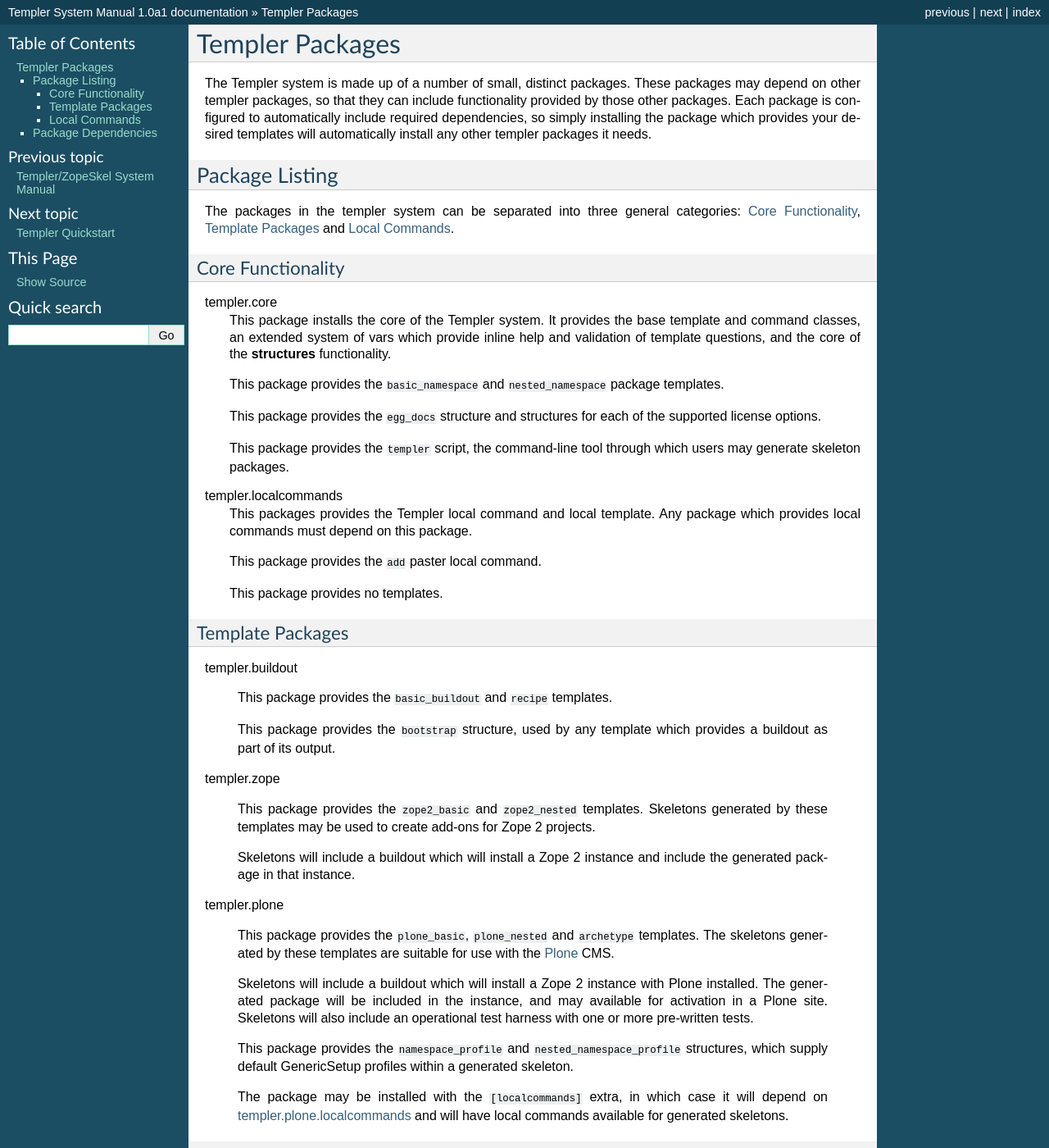
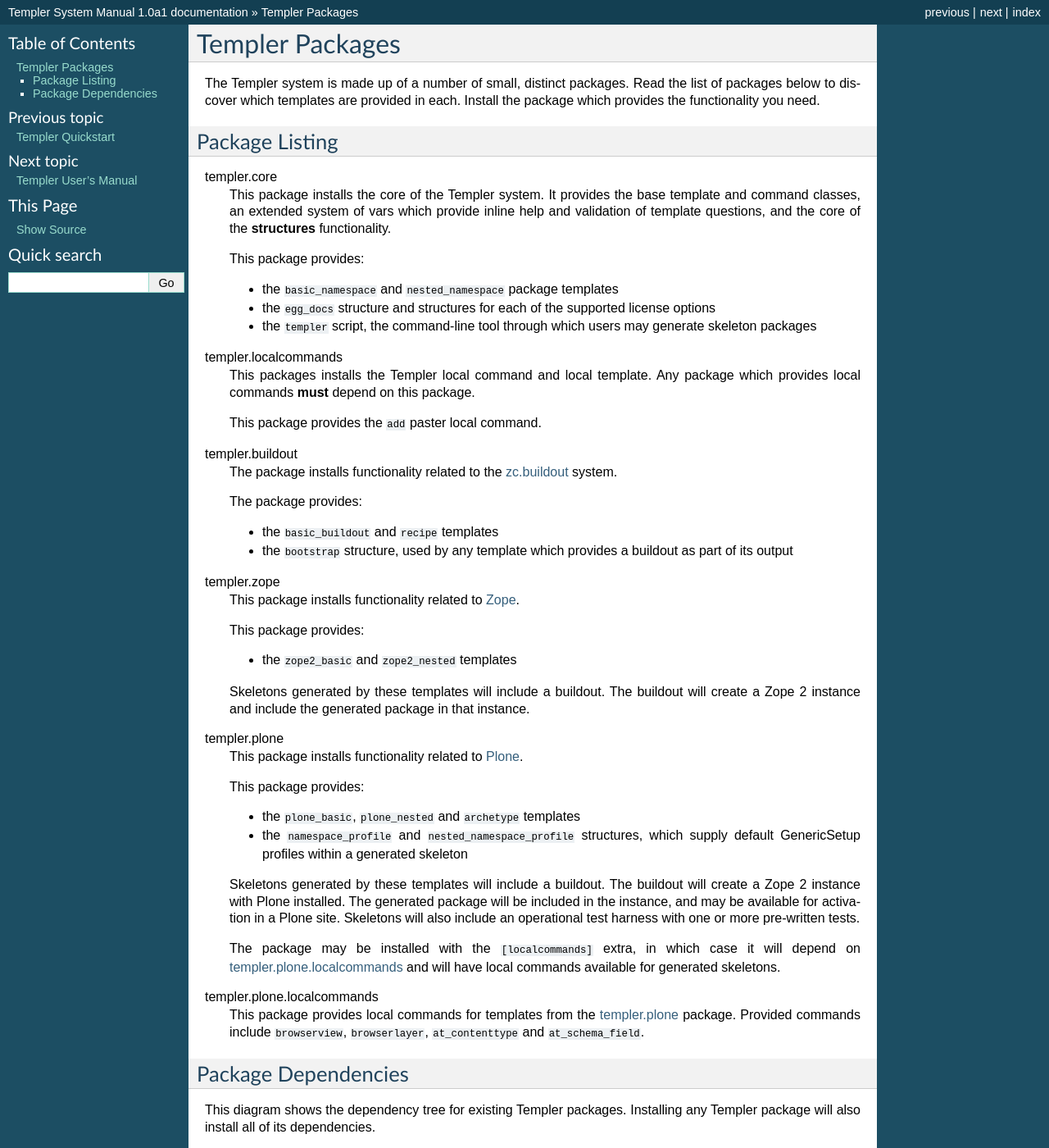
Before and after one commit to cewing/templer.manual, a Sphinx documentation site: the page built from source/packages.rst, in a window 1280 px wide and 1400 px high. Shown: the whole window at 82% size. Built offline with Sphinx 7.4.7, drawn with Linux system fonts in a browser that asks for light colours; pages that are not in the unit, such as notebooks, are missing from menus.

```diff
--- a/source/information/index.rst
+++ b/source/information/index.rst
@@ -5,6 +5,7 @@ Templer Information
 .. toctree::
     :maxdepth: 2
 
+    glossary
     philosophy
     history
     future
--- a/source/packages.rst
+++ b/source/packages.rst
@@ -2,23 +2,14 @@
 Templer Packages
 ================
 
-The Templer system is made up of a number of small, distinct packages. These
-packages may depend on other templer packages, so that they can include
-functionality provided by those other packages. Each package is configured to
-automatically include required dependencies, so simply installing the package
-which provides your desired templates will automatically install any other
-templer packages it needs.
+The Templer system is made up of a number of small, distinct packages. Read
+the list of packages below to discover which templates are provided in each.
+Install the package which provides the functionality you need.
 
 Package Listing
 ===============
 
-The packages in the templer system can be separated into three general
-categories: `Core Functionality`_, `Template Packages`_ and `Local Commands`_.
-
-.. _Core Functionality:
-
-Core Functionality
-------------------
+.. _templer.core:
 
 templer.core
     This package installs the core of the Templer system. It provides the base
@@ -26,75 +17,72 @@ templer.core
     inline help and validation of template questions, and the core of the
     **structures** functionality.
 
-    This package provides the ``basic_namespace`` and ``nested_namespace``
-    package templates.
+    This package provides:
 
-    This package provides the ``egg_docs`` structure and structures for each
-    of the supported license options.
+    * the ``basic_namespace`` and ``nested_namespace`` package templates
+    * the ``egg_docs`` structure and structures for each of the supported
+      license options
+    * the ``templer`` script, the command-line tool through which users may
+      generate skeleton packages
 
-    This package provides the ``templer`` script, the command-line tool through
-    which users may generate skeleton packages.
+.. _templer.localcommands:
 
 templer.localcommands
-    This packages provides the Templer local command and local template. Any
-    package which provides local commands must depend on this package.
+    This packages installs the Templer local command and local template. Any
+    package which provides local commands **must** depend on this package.
 
     This package provides the ``add`` paster local command.
 
-    This package provides no templates.
-
-.. _Template Packages:
-
-Template Packages
------------------
+.. _templer.buildout:
 
 templer.buildout
+    The package installs functionality related to the zc.buildout_ system.
 
-    This package provides the ``basic_buildout`` and ``recipe`` templates.
+    The package provides:
 
-    This package provides the ``bootstrap`` structure, used by any template
-    which provides a buildout as part of its output.
+    * the ``basic_buildout`` and ``recipe`` templates
+    * the ``bootstrap`` structure, used by any template which provides a
+      buildout as part of its output
+
+.. _templer.zope:
 
 templer.zope
+    This package installs functionality related to Zope_.
 
-    This package provides the ``zope2_basic`` and ``zope2_nested`` templates.
-    Skeletons generated by these templates may be used to create add-ons for
-    Zope 2 projects.
+    This package provides:
 
-    Skeletons will include a buildout which will install a Zope 2 instance
-    and include the generated package in that instance.
+    * the ``zope2_basic`` and ``zope2_nested`` templates
+
+    Skeletons generated by these templates will include a buildout. The
+    buildout will create a Zope 2 instance and include the generated package
+    in that instance.
 
 .. _templer.plone:
 
 templer.plone
+    This package installs functionality related to Plone_.
 
-    This package provides the ``plone_basic``, ``plone_nested`` and
-    ``archetype`` templates. The skeletons generated by these templates are
-    suitable for use with the Plone_ CMS.
+    This package provides:
 
-    Skeletons will include a buildout which will install a Zope 2 instance
-    with Plone installed. The generated package will be included in the
-    instance, and may available for activation in a Plone site. Skeletons will
-    also include an operational test harness with one or more pre-written
-    tests.
+    * the ``plone_basic``, ``plone_nested`` and ``archetype`` templates
+    * the ``namespace_profile`` and ``nested_namespace_profile`` structures,
+      which supply default GenericSetup profiles within a generated skeleton
 
-    This package provides the ``namespace_profile`` and
-    ``nested_namespace_profile`` structures, which supply default GenericSetup
-    profiles within a generated skeleton.
+    Skeletons generated by these templates will include a buildout. The
+    buildout will create a Zope 2 instance with Plone installed. The generated
+    package will be included in the instance, and may be available for
+    activation in a Plone site. Skeletons will also include an operational
+    test harness with one or more pre-written tests.
+
+    .. _templer.plone.installlocalcommands:
 
     The package may be installed with the ``[localcommands]`` extra, in which
     case it will depend on templer.plone.localcommands_ and will have
     local commands available for generated skeletons.
 
-.. _Local Commands:
-
-Local Commands
---------------
-
 .. _templer.plone.localcommands:
 
 templer.plone.localcommands
-
     This package provides local commands for templates from the templer.plone_
     package. Provided commands include ``browserview``, ``browserlayer``,
     ``at_contenttype`` and ``at_schema_field``.
@@ -120,3 +108,7 @@ Installing any Templer package will also install all of its dependencies.
 
 
 .. _Plone: http://plone.org/
+.. _ZopeSkel: http://pypi.python.org/pypi/ZopeSkel
+.. _Zope: http://www.zope.org/
+.. _Python: http://www.python.org
+.. _zc.buildout: http://www.buildout.org/
--- a/source/zopeskel.rst
+++ b/source/zopeskel.rst
@@ -1,3 +1,5 @@
+.. _using-zopeskel:
+
 ==============
 Using ZopeSkel
 ==============
```
Also changed, not shown: source/index.rst (+39 -51 lines), source/information/history.rst (+35 -0 lines).
